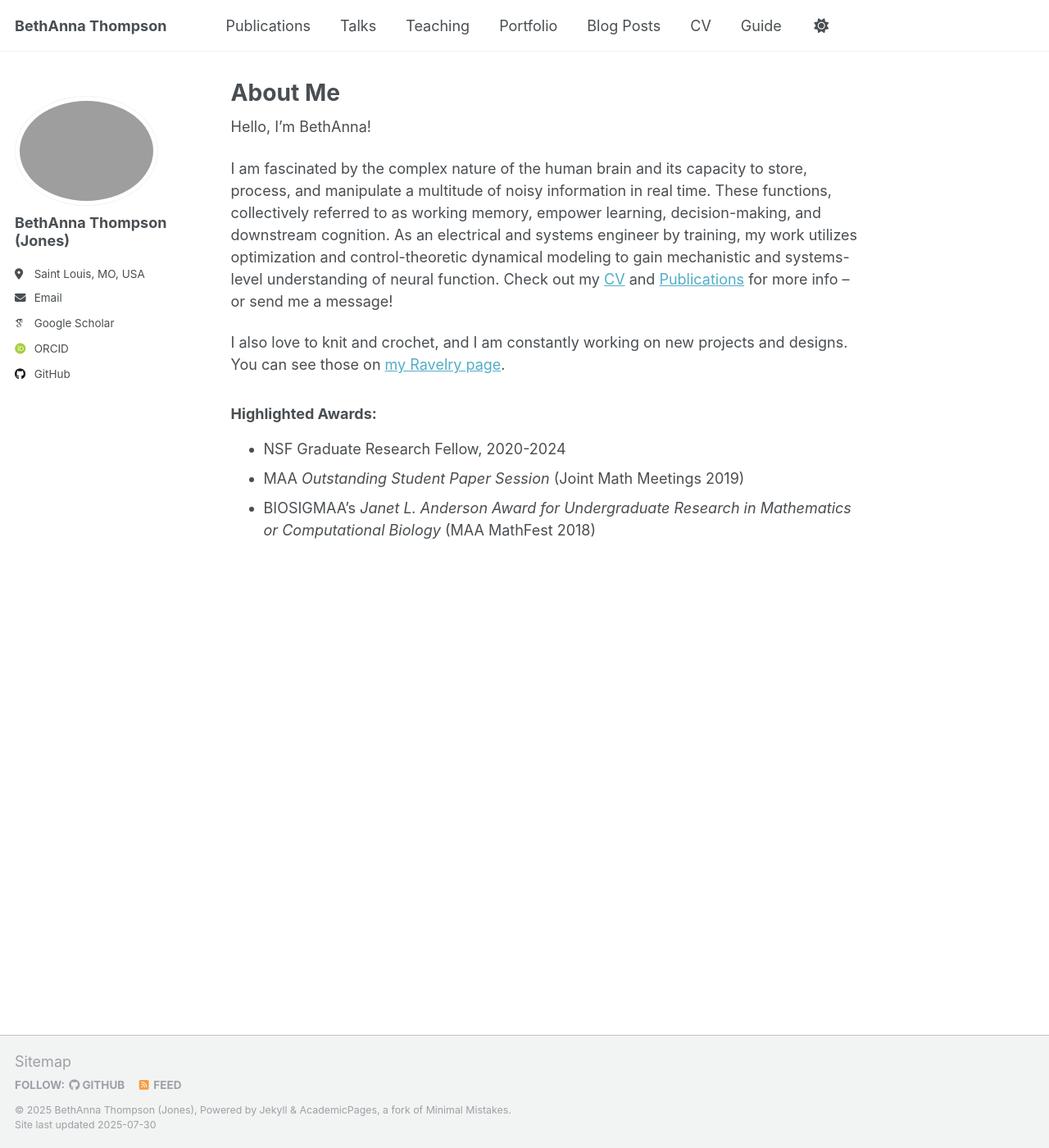
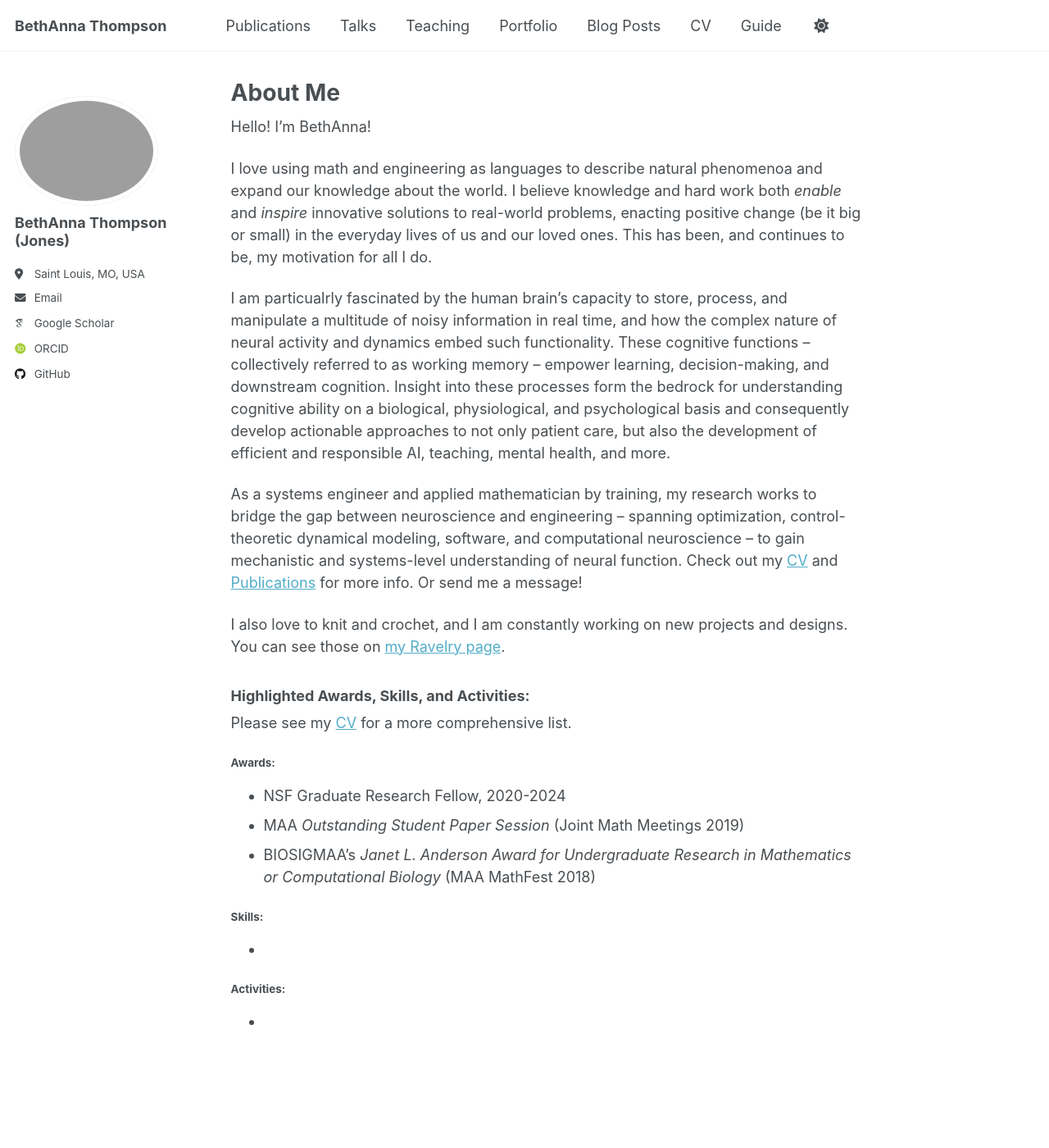
Before and after one commit to BethAnna/BethAnna.github.io, a Jekyll site: the page built from _pages/about.md, in a window 1280 px wide and 1400 px high. Shown: the whole window at 82% size. Built offline with Jekyll 4.4.1, drawn with Linux system fonts in a browser that asks for light colours; some web fonts are replaced; a script that is not in the unit is left out.

Commit message:
Update about.md

```diff
--- a/_pages/about.md
+++ b/_pages/about.md
@@ -7,20 +7,30 @@ redirect_from:
   - /about.html
 ---
 
-Hello, I'm BethAnna!
+Hello! I'm BethAnna!  <br>
 
+I love using math and engineering as languages to describe natural phenomenoa and expand our knowledge about the world. I believe knowledge and hard work both _enable_ and _inspire_ innovative solutions to real-world problems, enacting positive change (be it big or small) in the everyday lives of us and our loved ones. This has been, and continues to be, my motivation for all I do.
 
-I am fascinated by the complex nature of the human brain and its capacity to store, process, and manipulate a multitude of noisy information in real time. These functions, collectively referred to as working memory, empower learning, decision-making, and downstream cognition. As an electrical and systems engineer by training, my work utilizes optimization and control-theoretic dynamical modeling to gain mechanistic and systems-level understanding of neural function. Check out my [CV](https://bethanna.github.io/cv/) and [Publications](https://bethanna.github.io/publications/) for more info -- or send me a message!
+I am particualrly fascinated by the human brain's capacity to store, process, and manipulate a multitude of noisy information in real time, and how the complex nature of neural activity and dynamics embed such functionality. These cognitive functions -- collectively referred to as working memory -- empower learning, decision-making, and downstream cognition. Insight into these processes form the bedrock for understanding cognitive ability on a biological, physiological, and psychological basis and consequently develop actionable approaches to not only patient care, but also the development of efficient and responsible AI, teaching, mental health, and more.  <br>
+
+As a systems engineer and applied mathematician by training, my research works to bridge the gap between neuroscience and engineering -- spanning optimization, control-theoretic dynamical modeling, software, and computational neuroscience -- to gain mechanistic and systems-level understanding of neural function. Check out my [CV](https://bethanna.github.io/cv/) and [Publications](https://bethanna.github.io/publications/) for more info. Or send me a message!  <br>
 
 I also love to knit and crochet, and I am constantly working on new projects and designs. You can see those on [my Ravelry page](https://www.ravelry.com/designers/thompson-yarn-arts).
 
 
-### Highlighted Awards:
+### Highlighted Awards, Skills, and Activities:
+Please see my [CV](https://bethanna.github.io/cv/) for a more comprehensive list.
+
+#### Awards:
 * NSF Graduate Research Fellow, 2020-2024
 * MAA _Outstanding Student Paper Session_ (Joint Math Meetings 2019)
 * BIOSIGMAA’s _Janet L. Anderson Award for Undergraduate Research in Mathematics or Computational Biology_ (MAA MathFest 2018)
 
+#### Skills:
+*
 
+#### Activities:
+*
 
 
 
```
